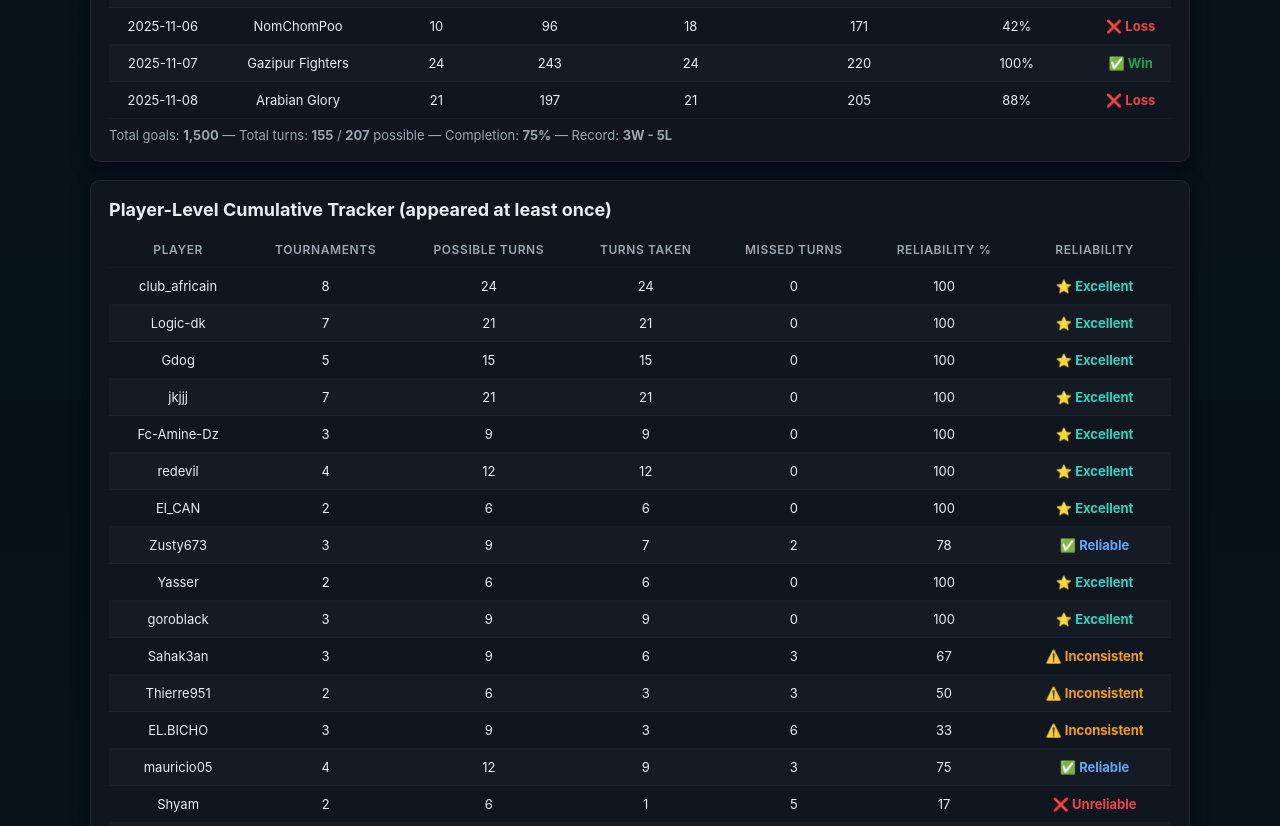
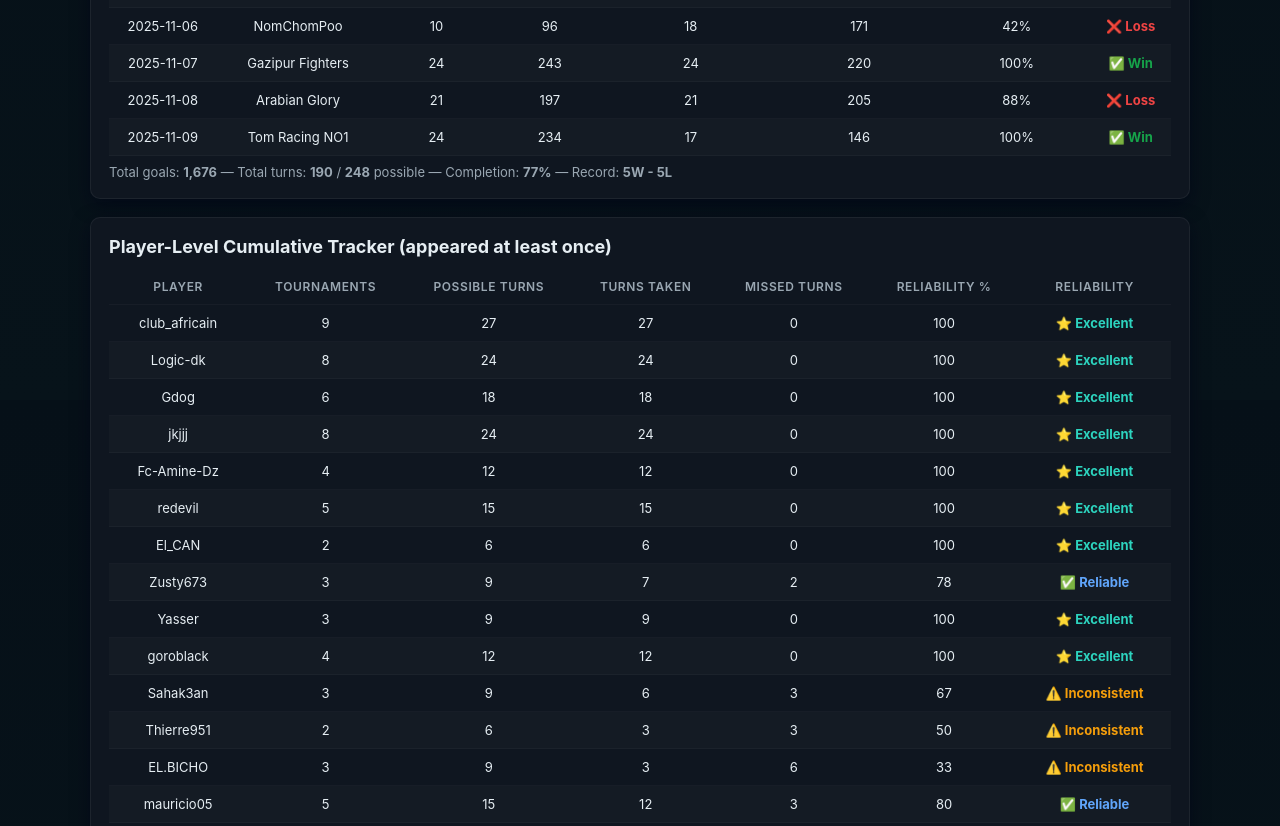
Before and after one commit to EAFC-SupperClub/eafc-supperclub.github.io, a plain HTML site: page index.html in a window 1280 px wide. Shown: the part 400-1226 px from the top of the page. Drawn offline with Linux system fonts and the light colour scheme.

Commit message:
Update index.html
Adding match data against Tom Racing NO1

```diff
--- a/index.html
+++ b/index.html
@@ -55,7 +55,7 @@
 
   <!-- Tournament-level summary -->
   <section class="card" id="tournaments">
-    <h2>League — Tournament Summary (10/31 → 11/08)</h2>
+    <h2>League — Tournament Summary (10/31 → 11/09)</h2>
     <table>
       <thead>
         <tr>
@@ -79,9 +79,10 @@
         <tr><td>2025-11-06</td><td>NomChomPoo</td><td>10</td><td>96</td><td>18</td><td>171</td><td>42%</td><td class="loss">❌ Loss</td></tr>
         <tr><td>2025-11-07</td><td>Gazipur Fighters</td><td>24</td><td>243</td><td>24</td><td>220</td><td>100%</td><td class="win">✅ Win</td></tr>
         <tr><td>2025-11-08</td><td>Arabian Glory</td><td>21</td><td>197</td><td>21</td><td>205</td><td>88%</td><td class="loss">❌ Loss</td></tr>
+        <tr><td>2025-11-09</td><td>Tom Racing NO1</td><td>24</td><td>234</td><td>17</td><td>146</td><td>100%</td><td class="win">✅ Win</td></tr>
       </tbody>
     </table>
-    <div class="note">Total goals: <strong>1,500</strong> — Total turns: <strong>155</strong> / <strong>207</strong> possible — Completion: <strong>75%</strong> — Record: <strong>3W - 5L</strong></div>
+    <div class="note">Total goals: <strong>1,676</strong> — Total turns: <strong>190</strong> / <strong>248</strong> possible — Completion: <strong>77%</strong> — Record: <strong>5W - 5L</strong></div>
   </section>
 
   <!-- Player-level cumulative tracker -->
@@ -100,20 +101,20 @@
         </tr>
       </thead>
       <tbody>
-        <tr><td>club_africain</td><td>8</td><td>24</td><td>24</td><td>0</td><td>100</td><td class="icon-excellent">⭐ Excellent</td></tr>
-        <tr><td>Logic-dk</td><td>7</td><td>21</td><td>21</td><td>0</td><td>100</td><td class="icon-excellent">⭐ Excellent</td></tr>
-        <tr><td>Gdog</td><td>5</td><td>15</td><td>15</td><td>0</td><td>100</td><td class="icon-excellent">⭐ Excellent</td></tr>
-        <tr><td>jkjjj</td><td>7</td><td>21</td><td>21</td><td>0</td><td>100</td><td class="icon-excellent">⭐ Excellent</td></tr>
-        <tr><td>Fc-Amine-Dz</td><td>3</td><td>9</td><td>9</td><td>0</td><td>100</td><td class="icon-excellent">⭐ Excellent</td></tr>
-        <tr><td>redevil</td><td>4</td><td>12</td><td>12</td><td>0</td><td>100</td><td class="icon-excellent">⭐ Excellent</td></tr>
+        <tr><td>club_africain</td><td>9</td><td>27</td><td>27</td><td>0</td><td>100</td><td class="icon-excellent">⭐ Excellent</td></tr>
+        <tr><td>Logic-dk</td><td>8</td><td>24</td><td>24</td><td>0</td><td>100</td><td class="icon-excellent">⭐ Excellent</td></tr>
+        <tr><td>Gdog</td><td>6</td><td>18</td><td>18</td><td>0</td><td>100</td><td class="icon-excellent">⭐ Excellent</td></tr>
+        <tr><td>jkjjj</td><td>8</td><td>24</td><td>24</td><td>0</td><td>100</td><td class="icon-excellent">⭐ Excellent</td></tr>
+        <tr><td>Fc-Amine-Dz</td><td>4</td><td>12</td><td>12</td><td>0</td><td>100</td><td class="icon-excellent">⭐ Excellent</td></tr>
+        <tr><td>redevil</td><td>5</td><td>15</td><td>15</td><td>0</td><td>100</td><td class="icon-excellent">⭐ Excellent</td></tr>
         <tr><td>El_CAN</td><td>2</td><td>6</td><td>6</td><td>0</td><td>100</td><td class="icon-excellent">⭐ Excellent</td></tr>
         <tr><td>Zusty673</td><td>3</td><td>9</td><td>7</td><td>2</td><td>78</td><td class="icon-reliable">✅ Reliable</td></tr>
-        <tr><td>Yasser</td><td>2</td><td>6</td><td>6</td><td>0</td><td>100</td><td class="icon-excellent">⭐ Excellent</td></tr>
-        <tr><td>goroblack</td><td>3</td><td>9</td><td>9</td><td>0</td><td>100</td><td class="icon-excellent">⭐ Excellent</td></tr>
+        <tr><td>Yasser</td><td>3</td><td>9</td><td>9</td><td>0</td><td>100</td><td class="icon-excellent">⭐ Excellent</td></tr>
+        <tr><td>goroblack</td><td>4</td><td>12</td><td>12</td><td>0</td><td>100</td><td class="icon-excellent">⭐ Excellent</td></tr>
         <tr><td>Sahak3an</td><td>3</td><td>9</td><td>6</td><td>3</td><td>67</td><td class="icon-inconsistent">⚠️ Inconsistent</td></tr>
         <tr><td>Thierre951</td><td>2</td><td>6</td><td>3</td><td>3</td><td>50</td><td class="icon-inconsistent">⚠️ Inconsistent</td></tr>
         <tr><td>EL.BICHO</td><td>3</td><td>9</td><td>3</td><td>6</td><td>33</td><td class="icon-inconsistent">⚠️ Inconsistent</td></tr>
-        <tr><td>mauricio05</td><td>4</td><td>12</td><td>9</td><td>3</td><td>75</td><td class="icon-reliable">✅ Reliable</td></tr>
+        <tr><td>mauricio05</td><td>5</td><td>15</td><td>12</td><td>3</td><td>80</td><td class="icon-reliable">✅ Reliable</td></tr>
         <tr><td>Shyam</td><td>2</td><td>6</td><td>1</td><td>5</td><td>17</td><td class="icon-unreliable">❌ Unreliable</td></tr>
         <tr><td>CHELSEA</td><td>3</td><td>9</td><td>0</td><td>9</td><td>0</td><td class="icon-unreliable">❌ Unreliable</td></tr>
         <tr><td>Flamengo</td><td>3</td><td>9</td><td>0</td><td>9</td><td>0</td><td class="icon-unreliable">❌ Unreliable</td></tr>
@@ -125,12 +126,13 @@
         <tr><td>jona</td><td>2</td><td>6</td><td>0</td><td>6</td><td>0</td><td class="icon-unreliable">❌ Unreliable</td></tr>
         <tr><td>malls.wrld</td><td>3</td><td>9</td><td>3</td><td>6</td><td>33</td><td class="icon-inconsistent">⚠️ Inconsistent</td></tr>
         <tr><td>Bayernmaniac</td><td>1</td><td>3</td><td>3</td><td>0</td><td>100</td><td class="icon-excellent">⭐ Excellent</td></tr>
-        <tr><td>stegosaurus</td><td>1</td><td>3</td><td>3</td><td>0</td><td>100</td><td class="icon-excellent">⭐ Excellent</td></tr>
+        <tr><td>stegosaurus</td><td>2</td><td>6</td><td>6</td><td>0</td><td>100</td><td class="icon-excellent">⭐ Excellent</td></tr>
       </tbody>
     </table>
     <div class="note">Reliability: <span class="icon-excellent">⭐ Excellent</span> (≥90%) · <span class="icon-reliable">✅ Reliable</span> (75–89%) · <span class="icon-inconsistent">⚠️ Inconsistent</span> (25–74%) · <span class="icon-unreliable">❌ Unreliable</span> (<25%)</div>
   </section>
 
+  <div class="note">To publish: save as <code>index.html</code> in your GitHub repo root and enable GitHub Pages (Settings → Pages → Branch: main → / (root)).</div>
 </div>
 </body>
 </html>
```
